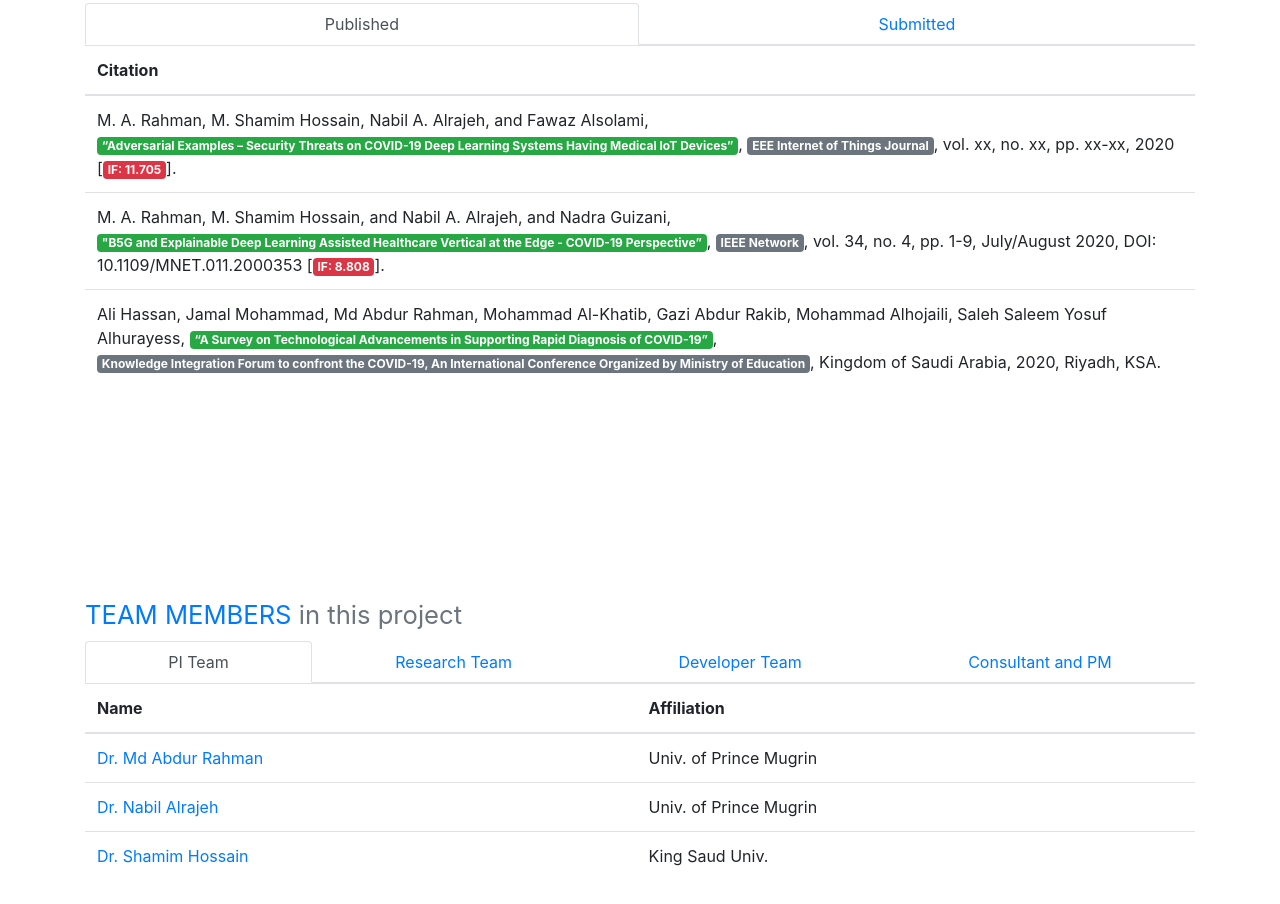
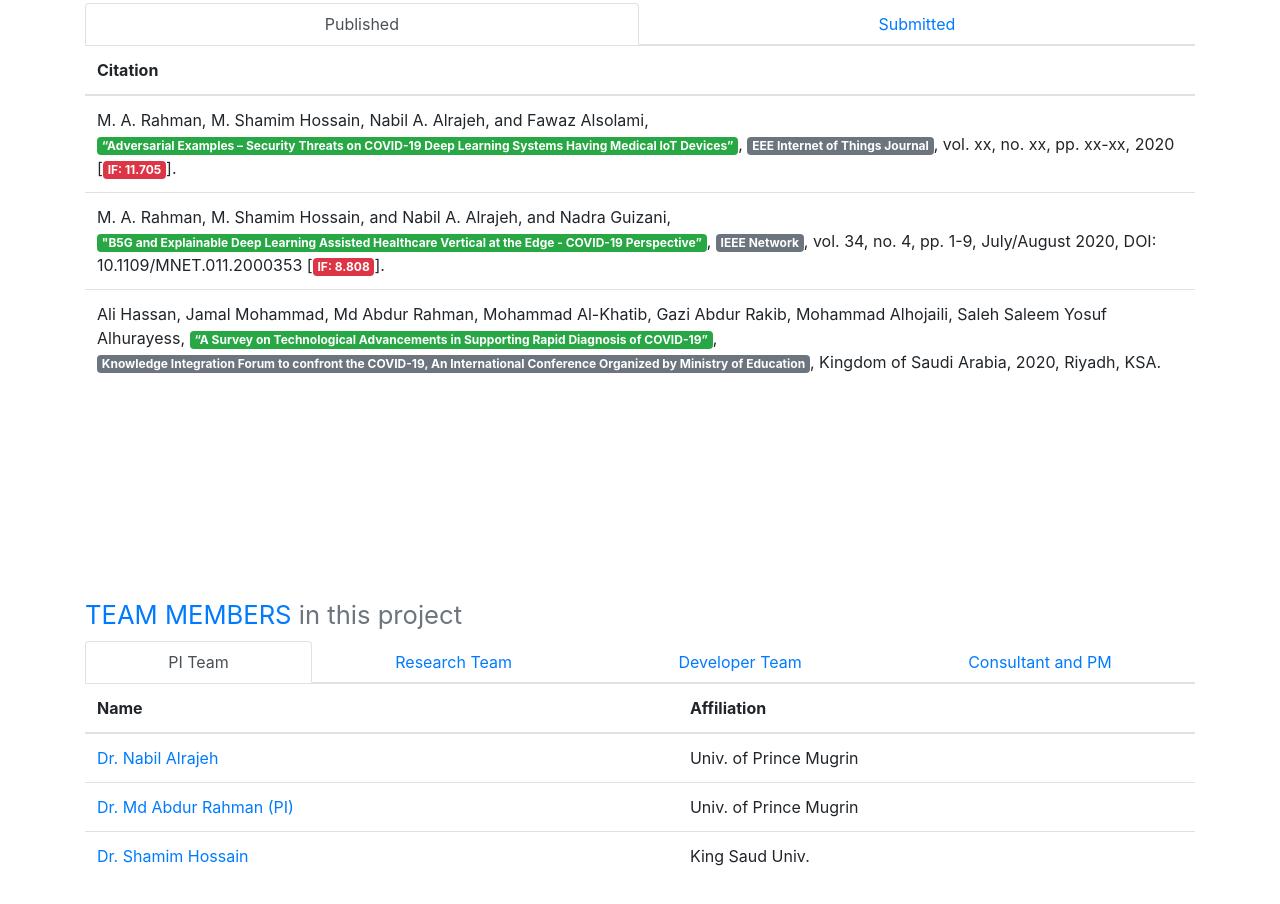
Before and after one commit to upm-kacst-covid19/upm-kacst-covid19.github.io, a plain HTML site: page index.html in a window 1280 px wide. Shown: the part 1969-2873 px from the top of the page. Drawn offline with nearby package versions, Linux system fonts and the light colour scheme.

Commit message:
Update index.html

```diff
--- a/index.html
+++ b/index.html
@@ -274,11 +274,11 @@
                                     </thead>
                                     <tbody>
                                         <tr>
-                                            <td><a href="#">Dr. Md Abdur Rahman</a></td>
+                                            <td><a href="#">Dr. Nabil Alrajeh</a></td>
                                             <td>Univ. of Prince Mugrin</td>
                                         </tr>
                                         <tr>
-                                            <td><a href="#">Dr. Nabil Alrajeh</a></td>
+                                            <td><a href="#">Dr. Md Abdur Rahman (PI)</a></td>
                                             <td>Univ. of Prince Mugrin</td>
                                         </tr>
                                         <tr>
```
